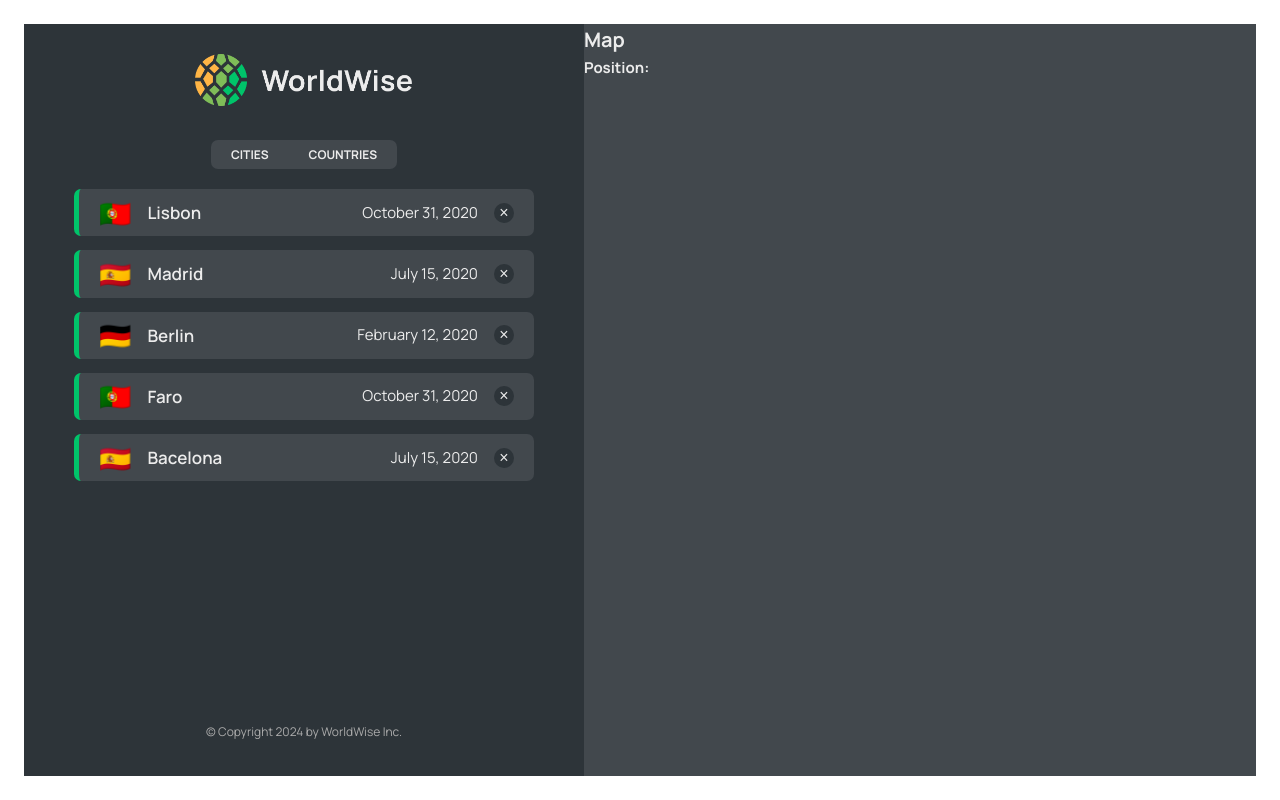
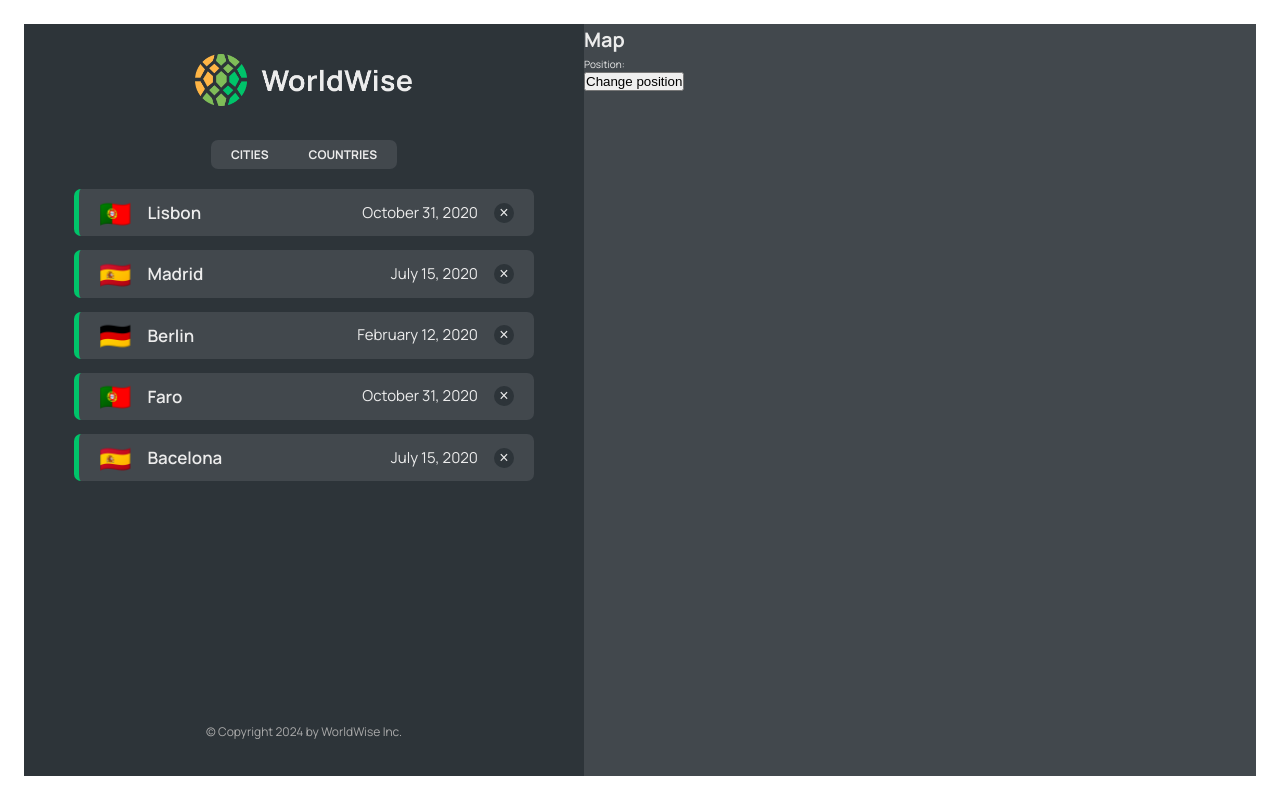
Before and after one commit to dd-obua/worldwise, a React (Vite) app: page /app in a window 1280 px wide. Built offline with nearby package versions, Linux system fonts and the light colour scheme; data requests are answered from the project's data file.

Commit message:
Change url information globally using useSearchParams

```diff
--- a/src/components/Map.jsx
+++ b/src/components/Map.jsx
@@ -7,14 +7,19 @@
   const lat = searchParams.get('lat');
   const lng = searchParams.get('lng');
 
-  setSearchParams;
-
   return (
     <div className={styles.mapContainer}>
       <h1>Map</h1>
-      <h2>
+      <p>
         Position: {lat} {lng}
-      </h2>
+      </p>
+      <button
+        onClick={() => {
+          setSearchParams({ lat: 23, lng: 50 });
+        }}
+      >
+        Change position
+      </button>
     </div>
   );
 };
```
